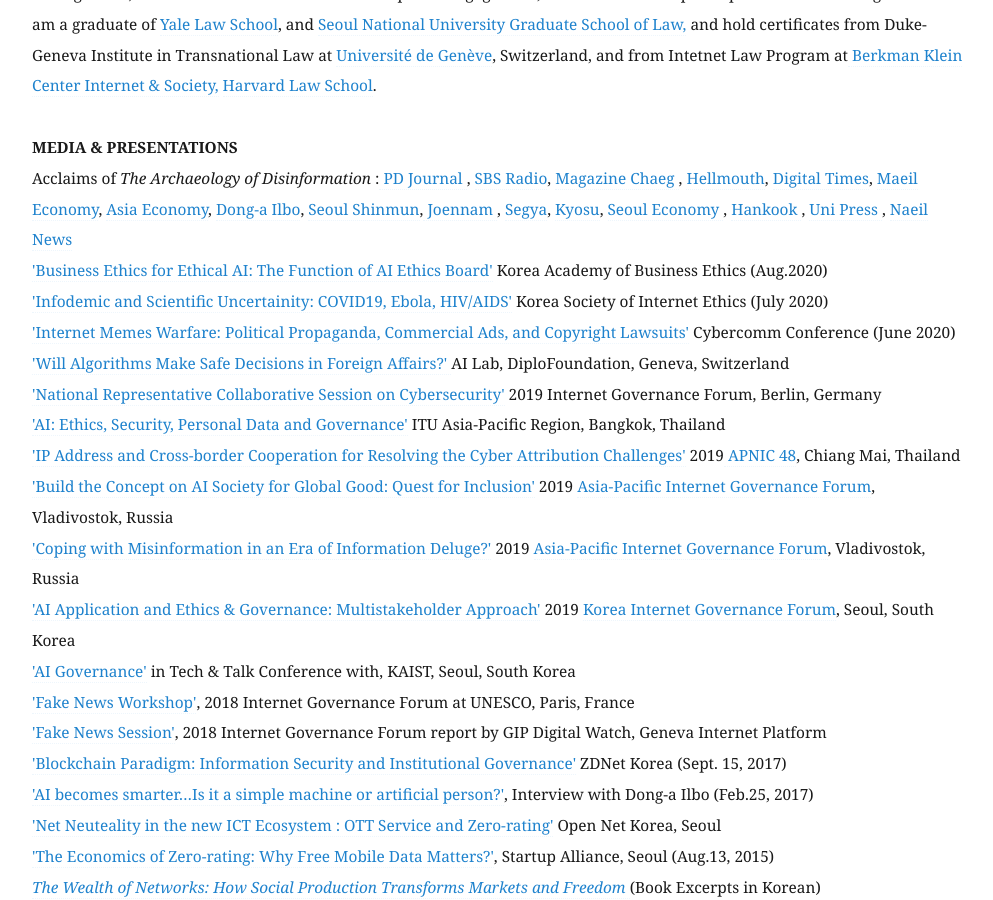
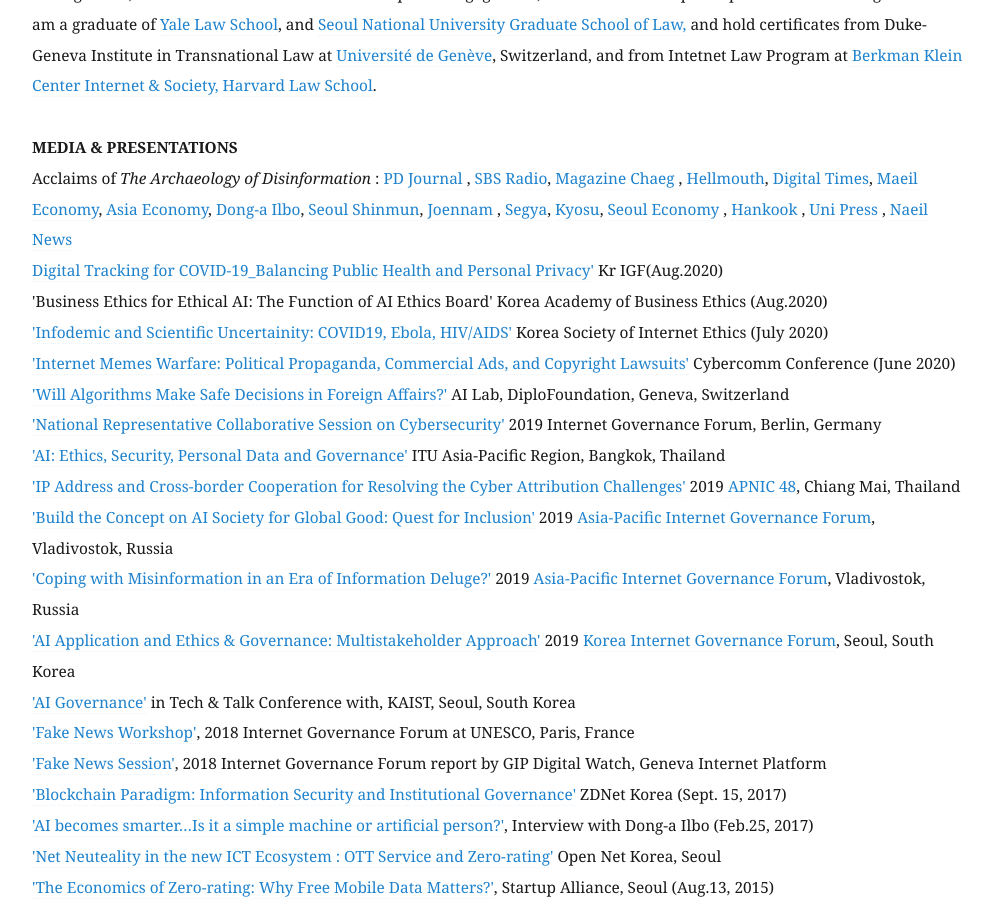
Before and after one commit to eunchangchoi/eunchangchoi.github.io, a Jekyll site: the page built from index.md, in a window 1280 px wide and 900 px high, scrolled down 2014 px. Shown: the whole window, without its empty margins (68-1061 px from the left). Built offline with Jekyll 4.4.1, drawn with Linux system fonts in a browser that asks for light colours.

Commit message:
Update index.md

```diff
--- a/index.md
+++ b/index.md
@@ -33,7 +33,8 @@
 
  <strong> MEDIA & PRESENTATIONS </strong> <br>
  Acclaims of<i> The Archaeology of Disinformation </i>:<a href="https://www.pdjournal.com/news/articleView.html?idxno=71119"> PD Journal </a>, <a href="http://radio.sbs.co.kr/gorealra/player/?podId=P0000000874&vodId=V0000328499"> SBS Radio</a>, <a href="https://bit.ly/3aVFA4z"> Magazine Chaeg </a>, <a href="https://www.youtube.com/watch?v=MpeoOBXadZ8&feature=youtu.be&t=241"> Hellmouth</a>, <a href="http://www.dt.co.kr/contents.html?article_no=2020030302103869061001"> Digital Times</a>, <a href="https://www.mk.co.kr/news/culture/view/2020/02/155878"> Maeil Economy</a>, <a href="https://www.asiae.co.kr/article/2020022811050161321&mobile=Y"> Asia Economy</a>, <a href="http://www.donga.com/news/article/all/20200216/99724450/1"> Dong-a Ilbo</a>, <a href="https://www.seoul.co.kr/news/newsView.php?id=20200313020005&wlog_tag3=naver">Seoul Shinmun</a>,<a href="https://www.jnilbo.com/2020/02/20/2020022015101829561/"> Joennam </a>, <a href="http://www.segye.com/newsView/20200214510584?OutUrl=naver"> Segya</a>, <a href="https://www.kyosu.net/news/articleView.html?idxno=48054"> Kyosu</a>, <a href="https://www.sedaily.com/NewsVIew/1YYX4ZYYI0"> Seoul Economy </a>, <a href="https://www.hankookilbo.com/News/Read/202002131753026467"> Hankook </a>, <a href="https://www.unipress.co.kr/news/articleView.html?idxno=771"> Uni Press </a>, <a href="https://www.naeil.com/news_view/?id_art=341418"> Naeil News </a> <br>
-<a href="https://www.slideshare.net/EunChangChoi/business-ethics-for-ethical-ai-controversies-of-ai-applications-and-the-function-of-ai-ethics-board">'Business Ethics for Ethical AI: The Function of AI Ethics Board'</a> Korea Academy of Business Ethics (Aug.2020) <br>
+<a href="https://www.slideshare.net/secret/vlJ18LSZxcB11J"> Digital Tracking for COVID-19_Balancing Public Health and Personal Privacy'</a> Kr IGF(Aug.2020) <br>
+'Business Ethics for Ethical AI: The Function of AI Ethics Board' Korea Academy of Business Ethics (Aug.2020) <br>
 <a href="https://youtu.be/UE72pdH8kBU">'Infodemic and Scientific Uncertainity: COVID19, Ebola, HIV/AIDS'</a> Korea Society of Internet Ethics (July 2020)<br>
 <a href="https://www.slideshare.net/EunChangChoi/internet-meme-warfare-political-propaganda-commercial-ads-copyright-lawsuits"> 'Internet Memes Warfare: Political Propaganda, Commercial Ads, and Copyright Lawsuits'</a> Cybercomm Conference (June 2020)<br>
 <a href="https://www.diplomacy.edu/blog/will-algorithms-make-safe-decisions-foreign-affairs">'Will Algorithms Make Safe Decisions in Foreign Affairs?' </a> AI Lab, DiploFoundation, Geneva, Switzerland <br>
```
